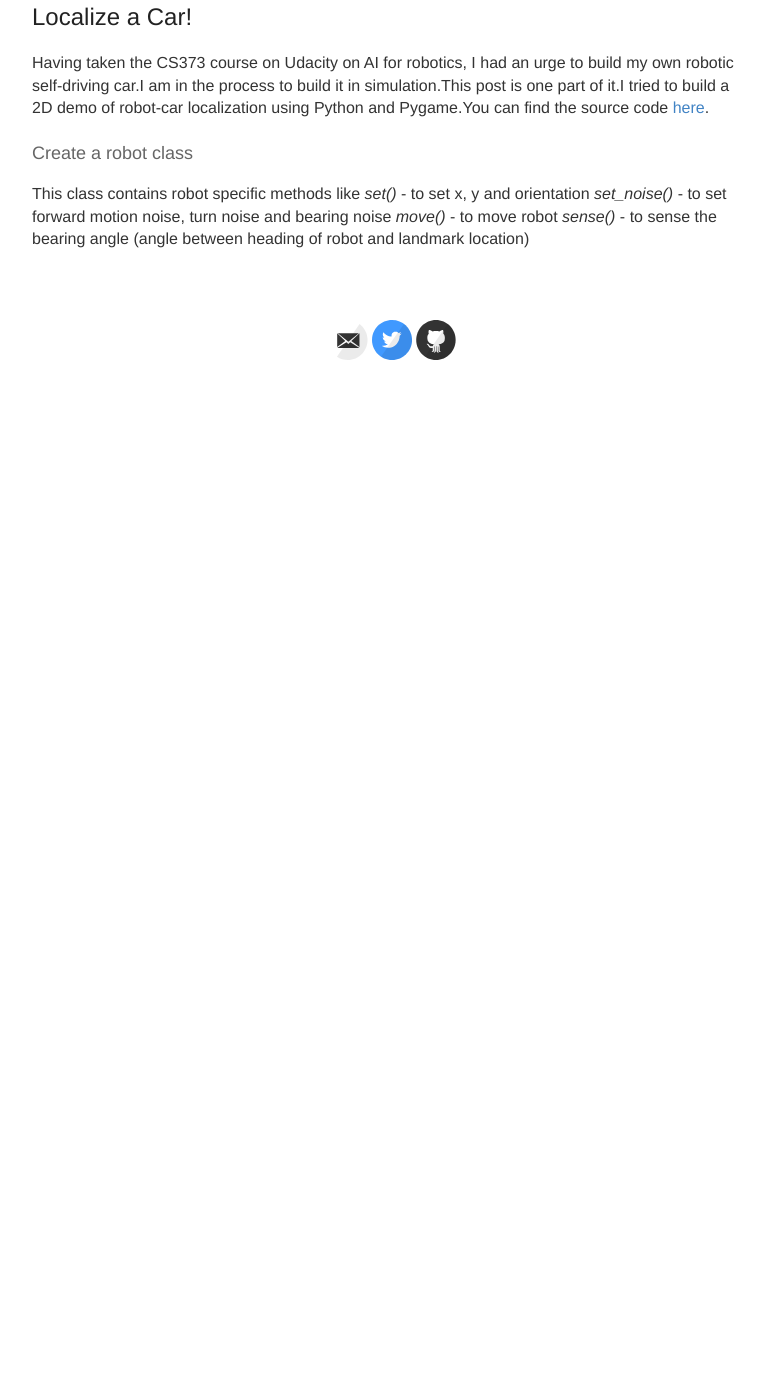
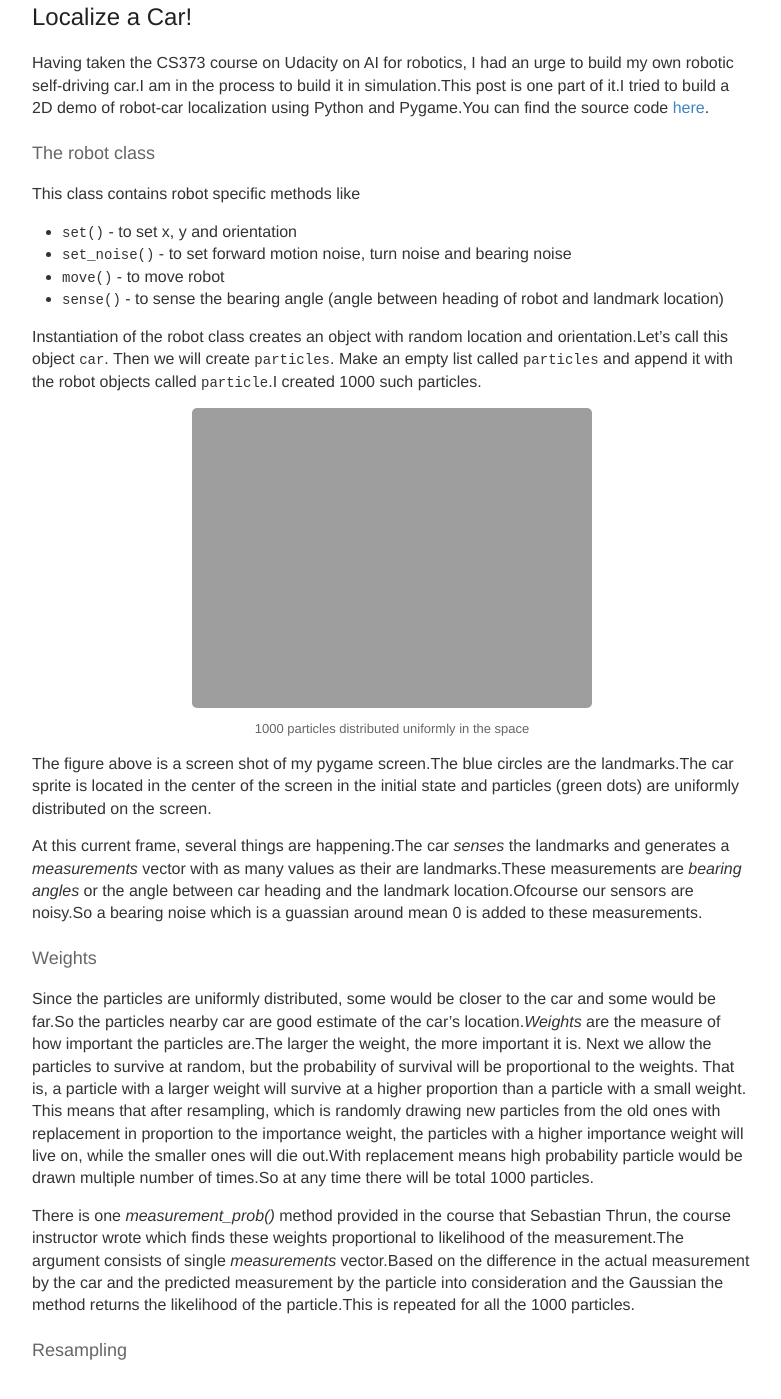
Before and after one commit to ioarun/ioarun.github.io, a Jekyll site: the page built from _posts/2017-03-07-particle-filter.md, in a window 1280 px wide and 1400 px high, scrolled down 916 px. Shown: the whole window, without its empty margins (248-1029 px from the left). Built offline with Jekyll 4.4.1, drawn with Linux system fonts in a browser that asks for light colours; nearby versions of some CDN libraries; some web fonts are replaced; before the commit the page ends 1303 px from its top, so only the background shows below that.

Commit message:
Update post

```diff
--- a/_posts/2017-03-07-particle-filter.md
+++ b/_posts/2017-03-07-particle-filter.md
@@ -29,10 +29,28 @@ Formally, a particle is a discrete guess of where a robot may be located.Also, r
 
 Having taken the CS373 course on Udacity on AI for robotics, I had an urge to build my own robotic self-driving car.I am in the process to build it in simulation.This post is one part of it.I tried to build a 2D demo of robot-car localization using Python and Pygame.You can find the source code [here](https://github.com/ioarun/pygame-robotics/blob/master/particle-filter/particle-filter-2.py).
 
-#### Create a robot class
+#### The robot class
 
 This class contains robot specific methods like
-*set()* -  to set x, y and orientation
-*set_noise()* - to set forward motion noise, turn noise and bearing noise
-*move()* - to move robot
-*sense()* - to sense the bearing angle (angle between heading of robot and landmark location)
+* `set()` -  to set x, y and orientation
+* `set_noise()` - to set forward motion noise, turn noise and bearing noise
+* `move()` - to move robot
+* `sense()` - to sense the bearing angle (angle between heading of robot and landmark location)
+
+Instantiation of the robot class creates an object with random location and orientation.Let's call this object `car`. Then we will create `particles`. Make an empty list called `particles` and append it with the robot objects called `particle`.I created 1000 such particles.
+
+{% include image.html img="images/2017/particle-filter/initial_state.png" title="Initial state of particles" caption="1000 particles distributed uniformly in the space" %}
+
+The figure above is a screen shot of my pygame screen.The blue circles are the landmarks.The car sprite is located in the center of the screen in the initial state and particles (green dots) are uniformly distributed on the screen.
+
+At this current frame, several things are happening.The car *senses* the landmarks and generates a *measurements* vector with as many values as their are landmarks.These measurements are *bearing angles* or the angle between car heading and the landmark location.Ofcourse our sensors are noisy.So a bearing noise which is a guassian around mean 0 is added to these measurements.
+
+#### Weights
+
+Since the particles are uniformly distributed, some would be closer to the car and some would be far.So the particles nearby car are good estimate of the car's location.*Weights* are the measure of how important the particles are.The larger the weight, the more important it is.
+Next we allow the particles to survive at random, but the probability of survival will be proportional to the weights. That is, a particle with a larger weight will survive at a higher proportion than a particle with a small weight. This means that after resampling, which is randomly drawing new particles from the old ones with
+replacement in proportion to the importance weight, the particles with a higher importance weight will live on, while the smaller ones will die out.With replacement means high probability particle would be drawn multiple number of times.So at any time there will be total 1000 particles.
+
+There is one *measurement_prob()* method provided in the course that Sebastian Thrun, the course instructor wrote which finds these weights proportional to likelihood of the measurement.The argument consists of single *measurements* vector.Based on the difference in the actual measurement by the car and the predicted measurement by the particle into consideration and the Gaussian the method returns the likelihood of the particle.This is repeated for all the 1000 particles.
+
+#### Resampling
```
